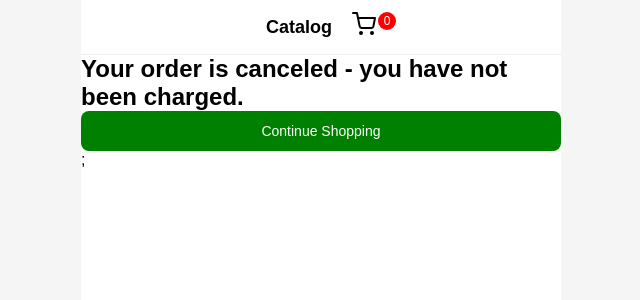
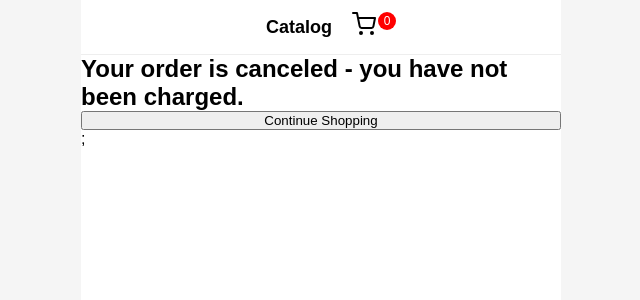
Before and after one commit to wmaa64/femtomobile, a Next.js app: page /canceled in a window 1280 px wide. Shown: the top 300 px of the page, without its empty margins (319-959 px from the left). Built offline with nearby package versions, Linux system fonts and the light colour scheme.

Commit message:
5-4-26-4

```diff
--- a/src/styles/globals.css
+++ b/src/styles/globals.css
@@ -237,15 +237,13 @@ html, body {
 .cart-container {
   width: 100%;
   max-width: 480px;
-  height: 100%;
+  height: 100dvh;
 
   margin: 0 auto;
   background: white;
 
   display: flex;
   flex-direction: column;
-
-  overflow: hidden; /* 👈 important */
 }
 
 .mini-cart-container {
@@ -325,9 +323,9 @@ span.item-desc {
 }
 
 .product-container {
-  overflow: auto;
-  max-height: 70vh;
-  padding: 20px 10px;
+  flex: 1;              /* 👈 takes remaining space */
+  overflow-y: auto;     /* 👈 scroll here only */
+  padding: 10px;
 }
 
 .product {
@@ -386,7 +384,12 @@ span.item-desc {
 }
 
 .cart-bottom {
-  padding: 20px 10px;
+  padding: 12px;
+  border-top: 1px solid #eee;
+  background: white;
+
+  position: sticky;   /* 👈 key fix */
+  bottom: 0;
 }
 
 .cart-bottom > .customer-info {
@@ -398,6 +401,10 @@ span.item-desc {
 }
 
 .btn-container {
+  width: 100%;
+}
+
+.btn {
   width: 100%;
 }
 
@@ -510,14 +517,3 @@ span.item-desc {
   width: 400px;
   margin: auto;
 }
-
-.btn {
-  width: 100%;
-  background: green;
-  color: white;
-  font-size: 14px;
-  font-weight: 500;
-  padding: 12px;
-  border-radius: 8px;
-  border: none;
-}
```
